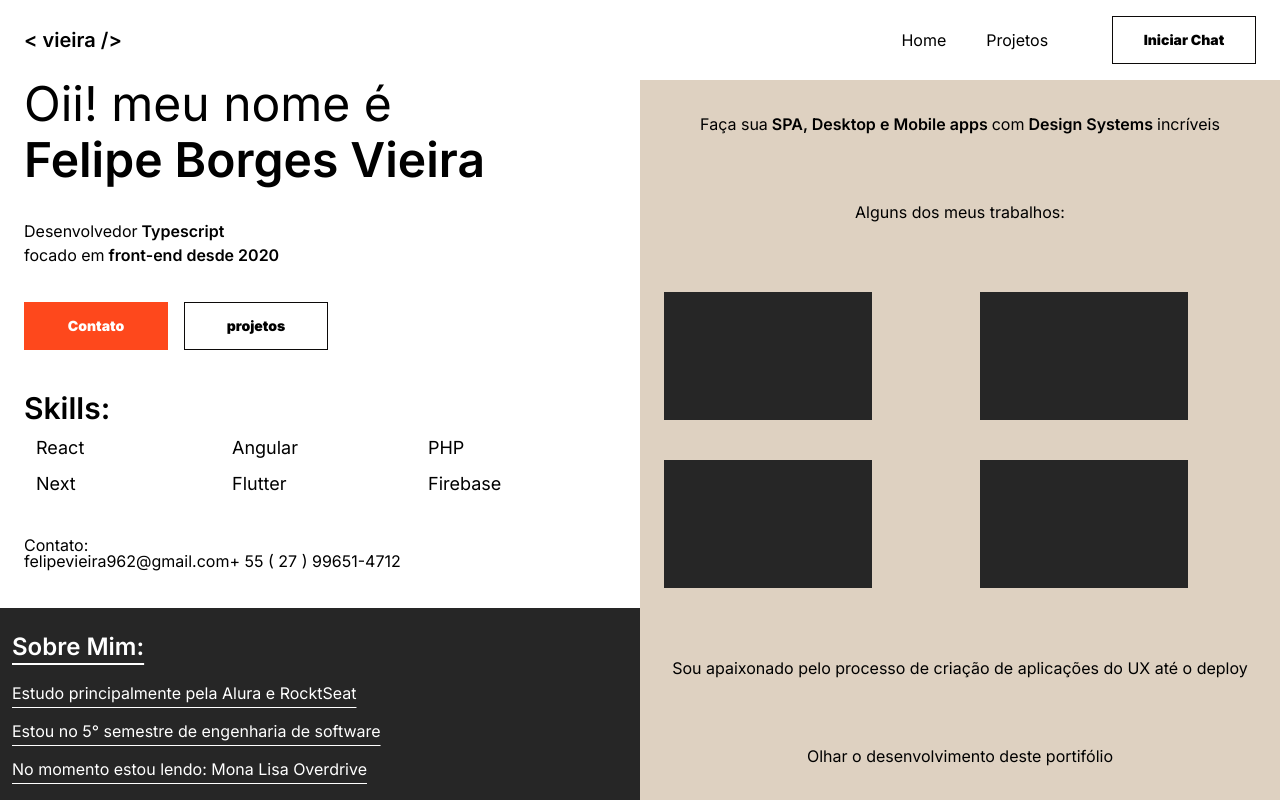
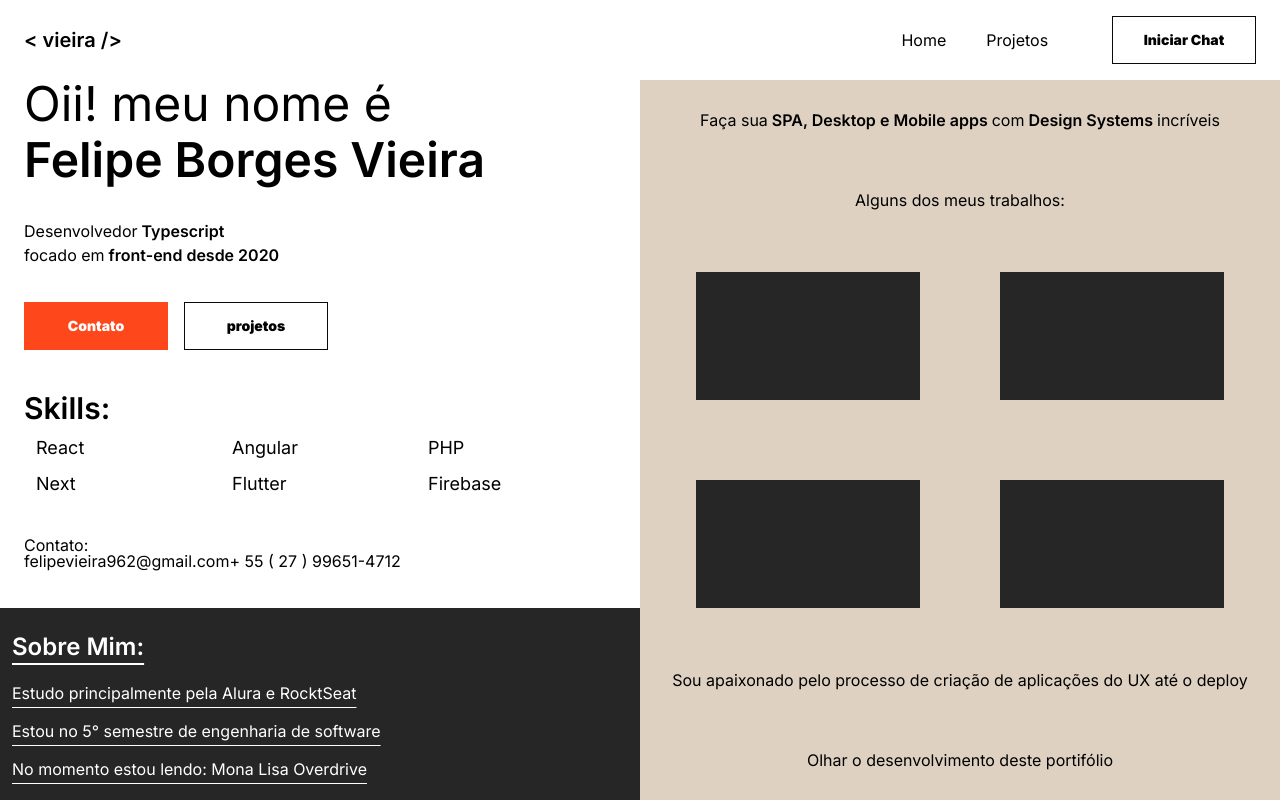
Before and after one commit to Felipe6090/port, a Next.js app: page / in a window 1280 px wide. Built offline with nearby package versions, Linux system fonts and the light colour scheme.

Commit message:
feat(keep going): you will do it

```diff
--- a/src/app/components/Atoms/Card/index.tsx
+++ b/src/app/components/Atoms/Card/index.tsx
@@ -1,5 +1,5 @@
 export default function Card() {
   return (
-    <div className="h-32 w-52 bg-greyblack"></div>
+    <div className="h-32 w-56 bg-greyblack"></div>
   )
 }
--- a/src/app/page.tsx
+++ b/src/app/page.tsx
@@ -66,7 +66,7 @@ export default function Home() {
 
         <span>Alguns dos meus trabalhos:</span>
 
-        <div className="grid grid-cols-2 w-[100%] gap-10 justify-between">
+        <div className="grid grid-cols-2 gap-20">
           <Card />
           <Card />
           <Card />
```
